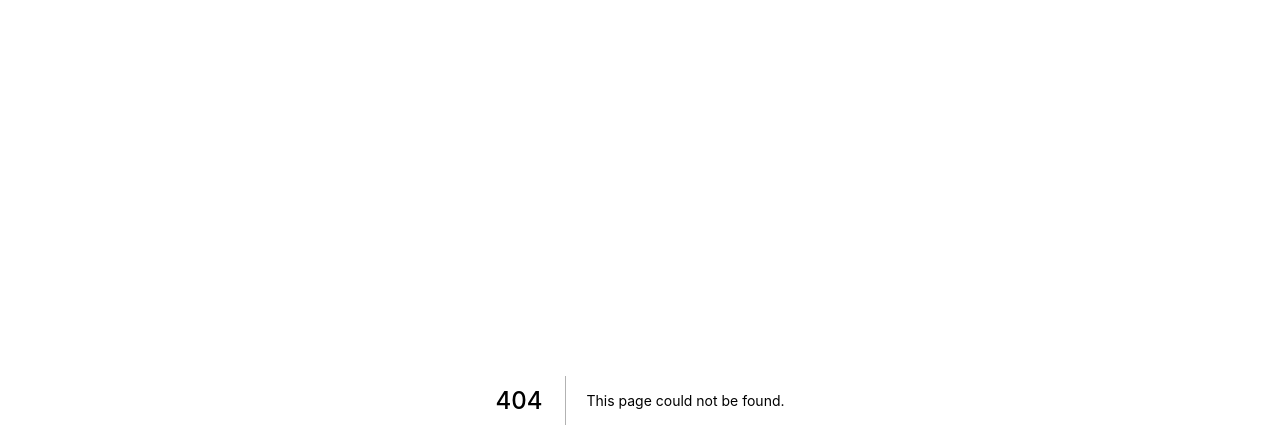
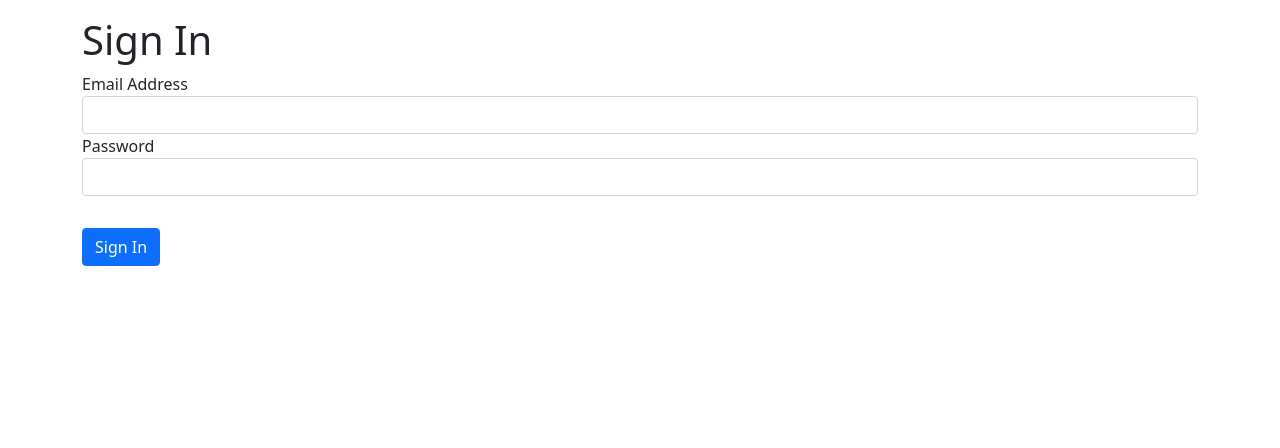
Before and after one commit to roblkdeboer/microservices-course, a Next.js app in the folder ticketing-app/client/: page /auth/signin in a window 1280 px wide. Before the commit this address had no page. Shown: the top 448 px of the page. Built offline with nearby package versions, Linux system fonts and the light colour scheme.

Commit message:
Create sign in page

```diff
--- /dev/null
+++ b/ticketing-app/client/pages/auth/signin.js
@@ -0,0 +1,53 @@
+import React, { useState } from 'react';
+import Router from 'next/router';
+
+// Custom hooks
+import useRequest from '../../hooks/use-request';
+
+const signup = () => {
+  const [email, setEmail] = useState('');
+  const [password, setPassword] = useState('');
+  //   Custom hook to make a request
+  const { doRequest, errors } = useRequest({
+    url: '/api/users/signin',
+    method: 'post',
+    body: { email, password },
+    onSuccess: () => Router.push('/'),
+  });
+
+  const submitHandler = async (event) => {
+    event.preventDefault();
+
+    await doRequest();
+  };
+
+  return (
+    <div className="container mt-3">
+      <form onSubmit={submitHandler}>
+        <h1>Sign In</h1>
+        <div className="form-group">
+          <label>Email Address</label>
+          <input
+            value={email}
+            onChange={(e) => setEmail(e.target.value)}
+            className="form-control"
+          />
+        </div>
+        <div className="form-group mb-3">
+          <label>Password</label>
+          <input
+            value={password}
+            onChange={(e) => setPassword(e.target.value)}
+            type="password"
+            className="form-control"
+          />
+        </div>
+        {/* If more than 1 error, show the div */}
+        {errors}
+        <button className="btn btn-primary my-3">Sign In</button>
+      </form>
+    </div>
+  );
+};
+
+export default signup;
```
Also changed, not shown: ticketing-app/client/pages/banana.js (deleted, +0 -7 lines), ticketing-app/client/pages/index.js (+5 -6 lines).
